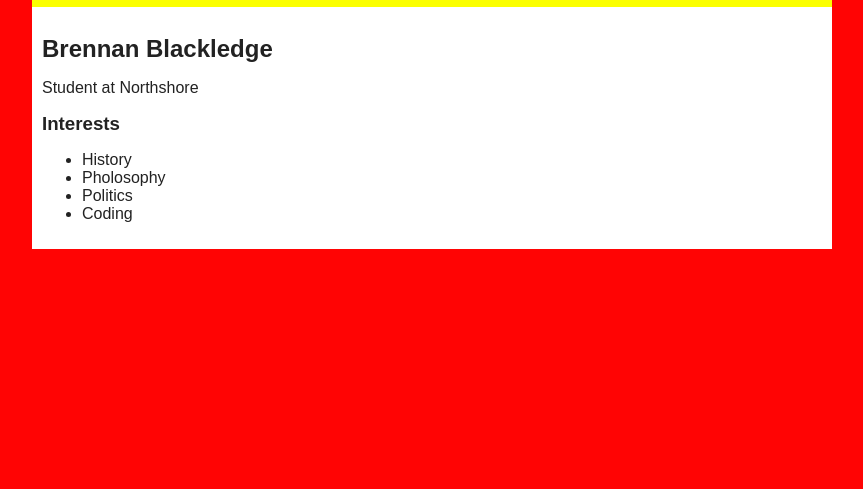
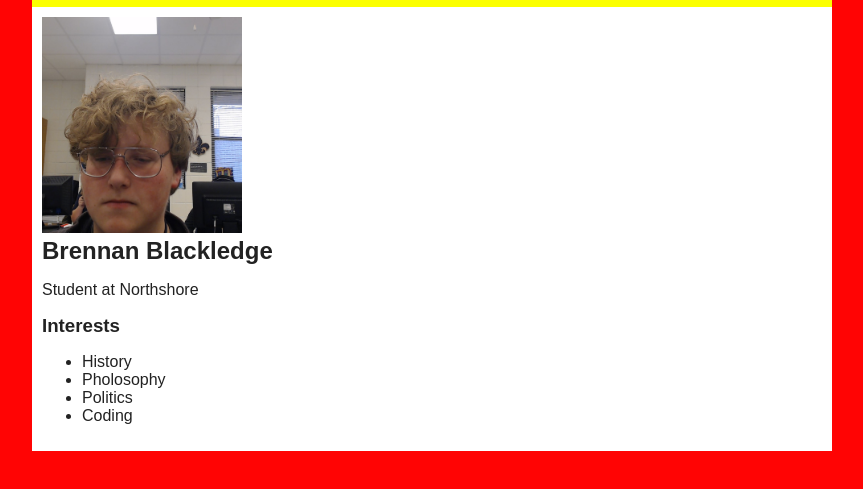
Before and after one commit to BrennanBlackledge/BrennanBlackledge.github.io, a plain HTML site: page index.html in a window 1280 px wide. Shown: the part 91-580 px from the top of the page, without its empty margins (208-1071 px from the left). Drawn offline with Linux system fonts and the light colour scheme.

Commit message:
index.html

```diff
--- a/index.html
+++ b/index.html
@@ -88,7 +88,7 @@
           <main>
             <!--sidebar section-->
               <div class="sidebar">
-                <img class="sidebar-img"src=>
+                <img class="sidebar-img"src="stare.jpg">
                   <h2>
                       Brennan Blackledge
                   </h2>
```
Also changed, not shown: stare.jpg (added).
